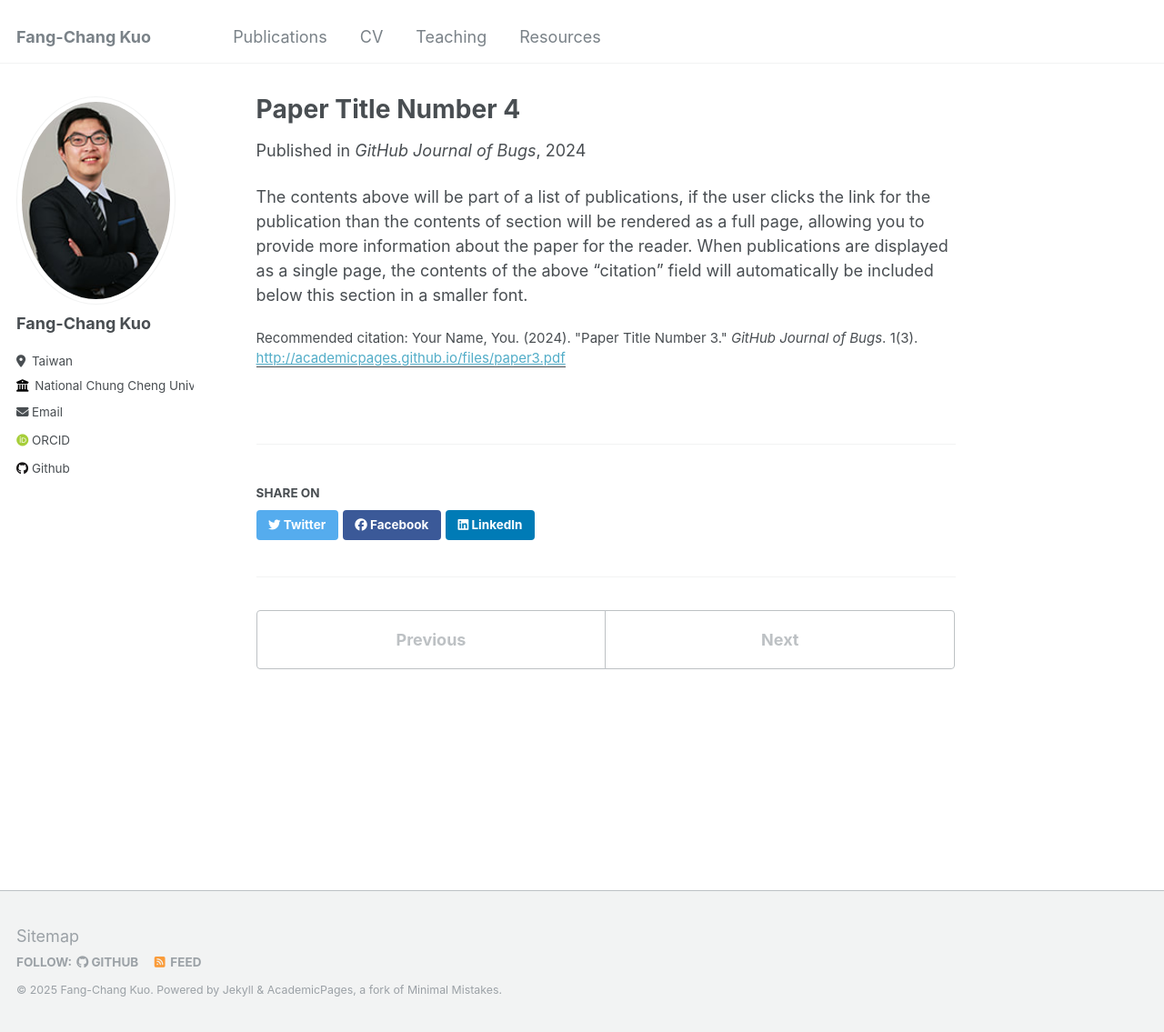
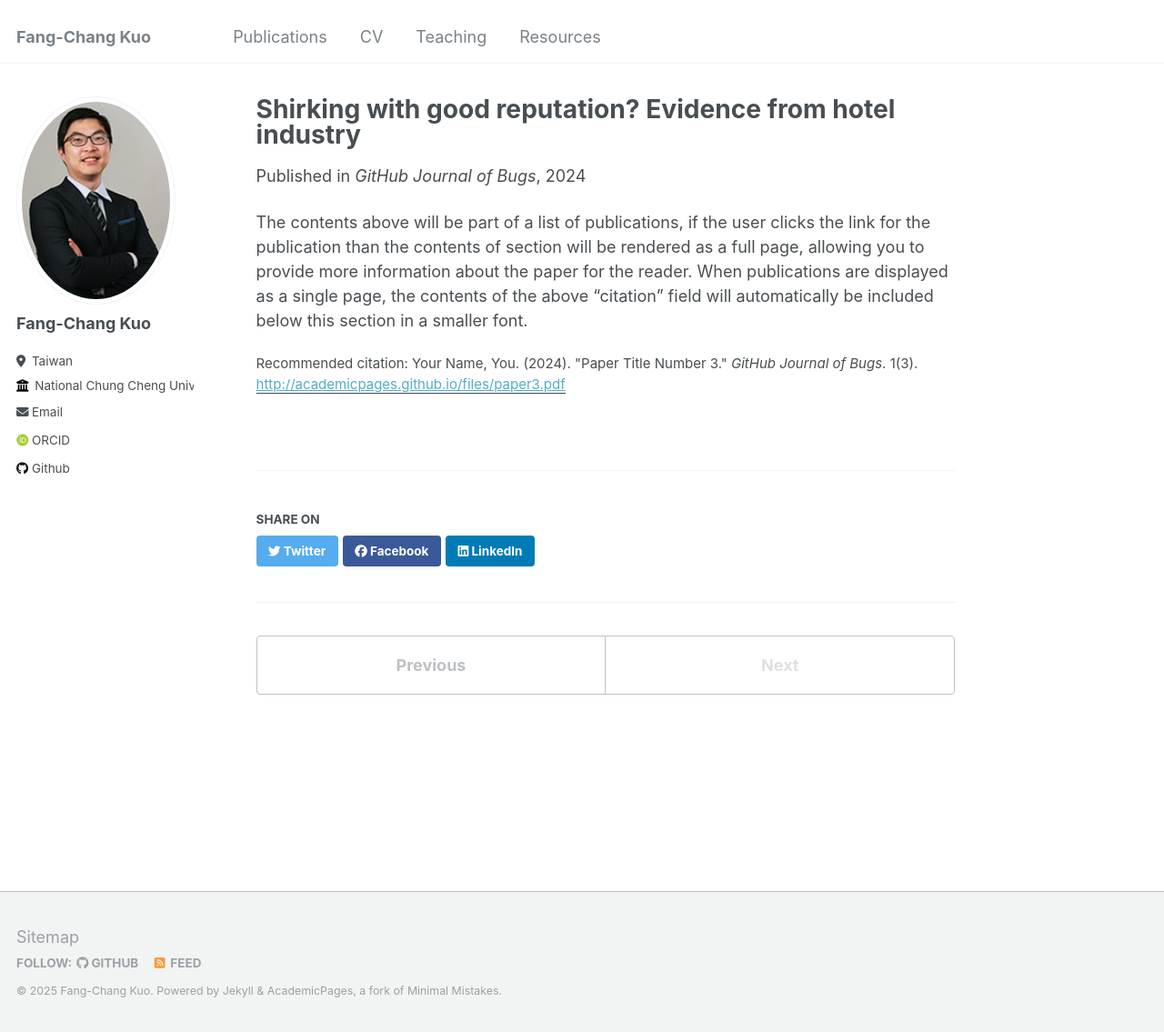
Before and after one commit to fangchangkuo/fangchangkuo.github.io, a Jekyll site: the page built from _publications/2024-shirking.md, in a window 1280 px wide and 1135 px high. Shown: the whole window at 91% size. Built offline with Jekyll 4.4.1, drawn with Linux system fonts in a browser that asks for light colours; some web fonts are replaced.

Commit message:
Update and rename 2024-02-17-paper-title-number-4.md to 2024-shirking.md

```diff
--- a/_publications/2024-02-17-paper-title-number-4.md
+++ b/_publications/2024-shirking.md
@@ -1,7 +1,7 @@
 ---
-title: "Paper Title Number 4"
+title: "Shirking with good reputation? Evidence from hotel industry"
 collection: publications
-permalink: /publication/2024-02-17-paper-title-number-4
+permalink: /publication/2024-shirking
 excerpt: 'This paper is about fixing template issue #693.'
 date: 2024-02-17
 venue: 'GitHub Journal of Bugs'
```
